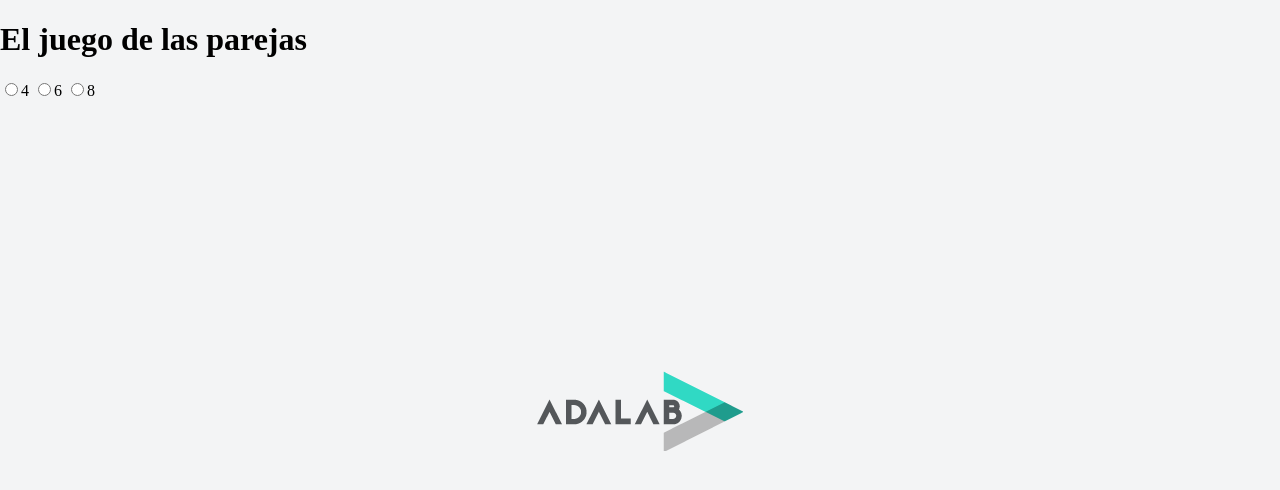
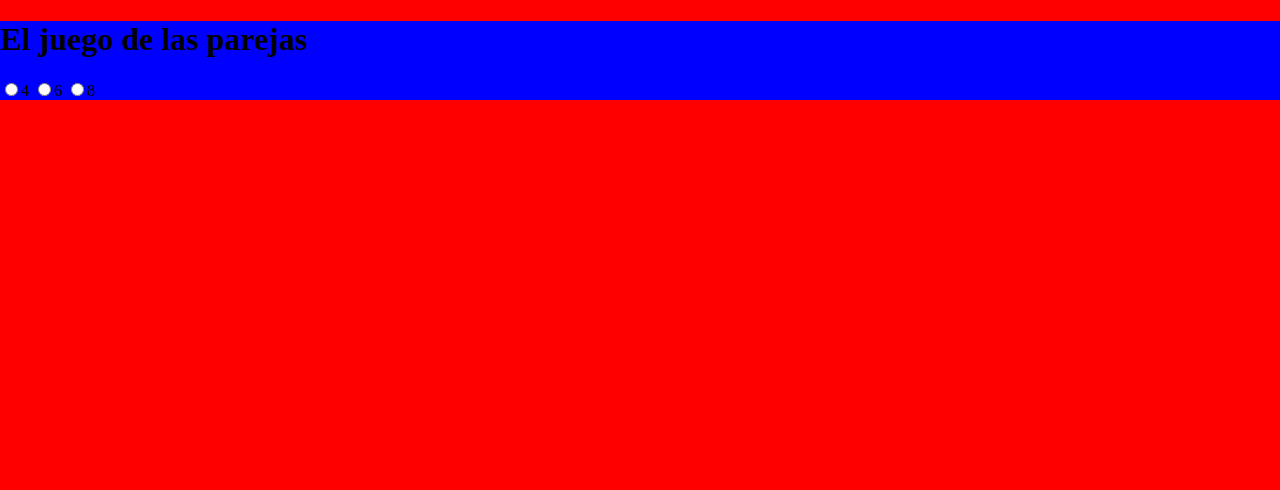
Before and after one commit to clarabrigido/cardgame-pokemon, a website: page _src/templates/index.html in a window 1280 px wide. Drawn offline with nearby package versions, Linux system fonts and the light colour scheme; files that its build step writes are made by us from their sources; files whose address does not match are found by name.

Commit message:
add basic css

```diff
--- a/_src/assets/scss/main.scss
+++ b/_src/assets/scss/main.scss
@@ -1,8 +1,17 @@
 @import 'core/settings';
-@import 'core/links';
 
-body {
-	background: url('../images/logo-adalab-80px.png') center center no-repeat $color-white;
+
+.page {
+	background: red;
 	margin: 0;
+  padding: 0;
 	height: 100vh;
 }
+
+.container__form{
+  background-color: blue;
+}
+
+.container__list{
+  background-color: yellow;
+}
```
Also changed, not shown: _src/assets/images/logo-adalab-80px.png (deleted).
